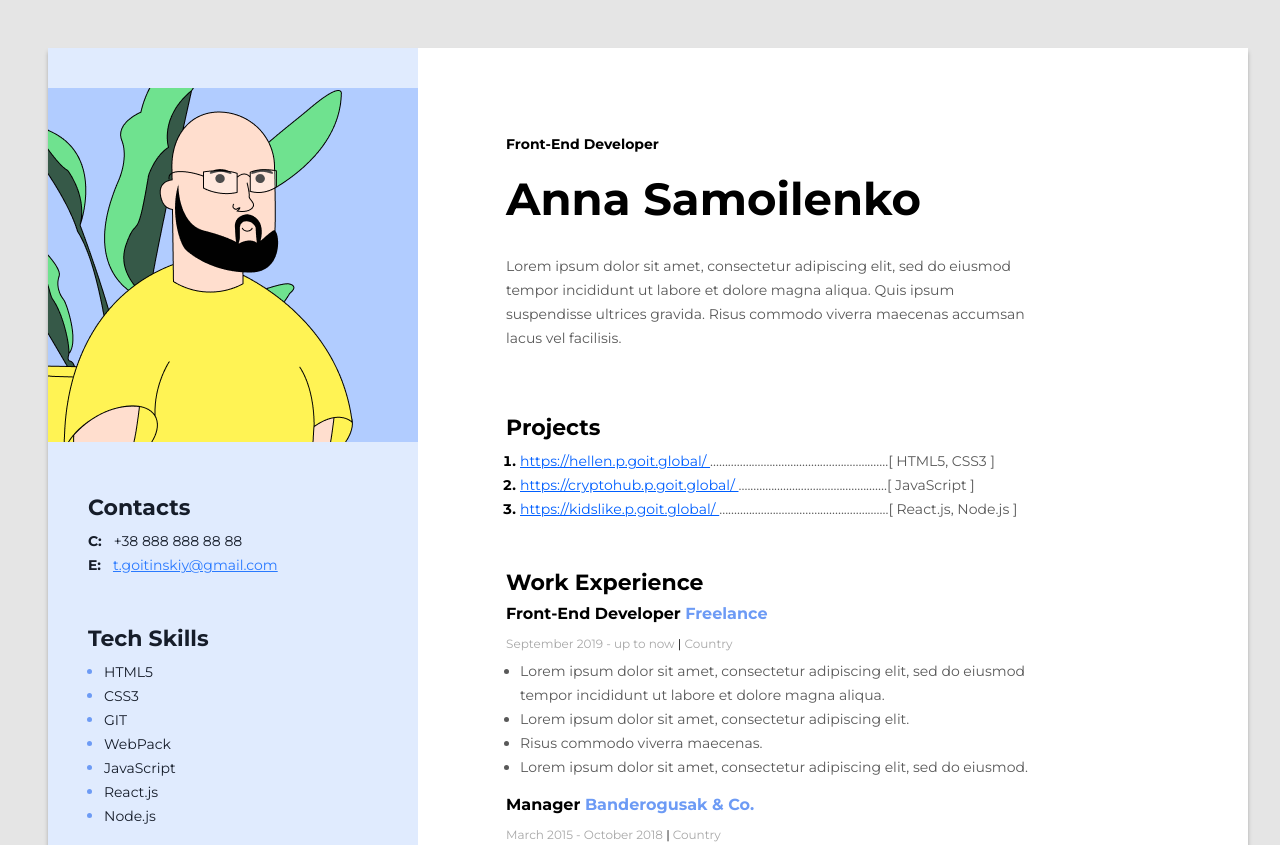
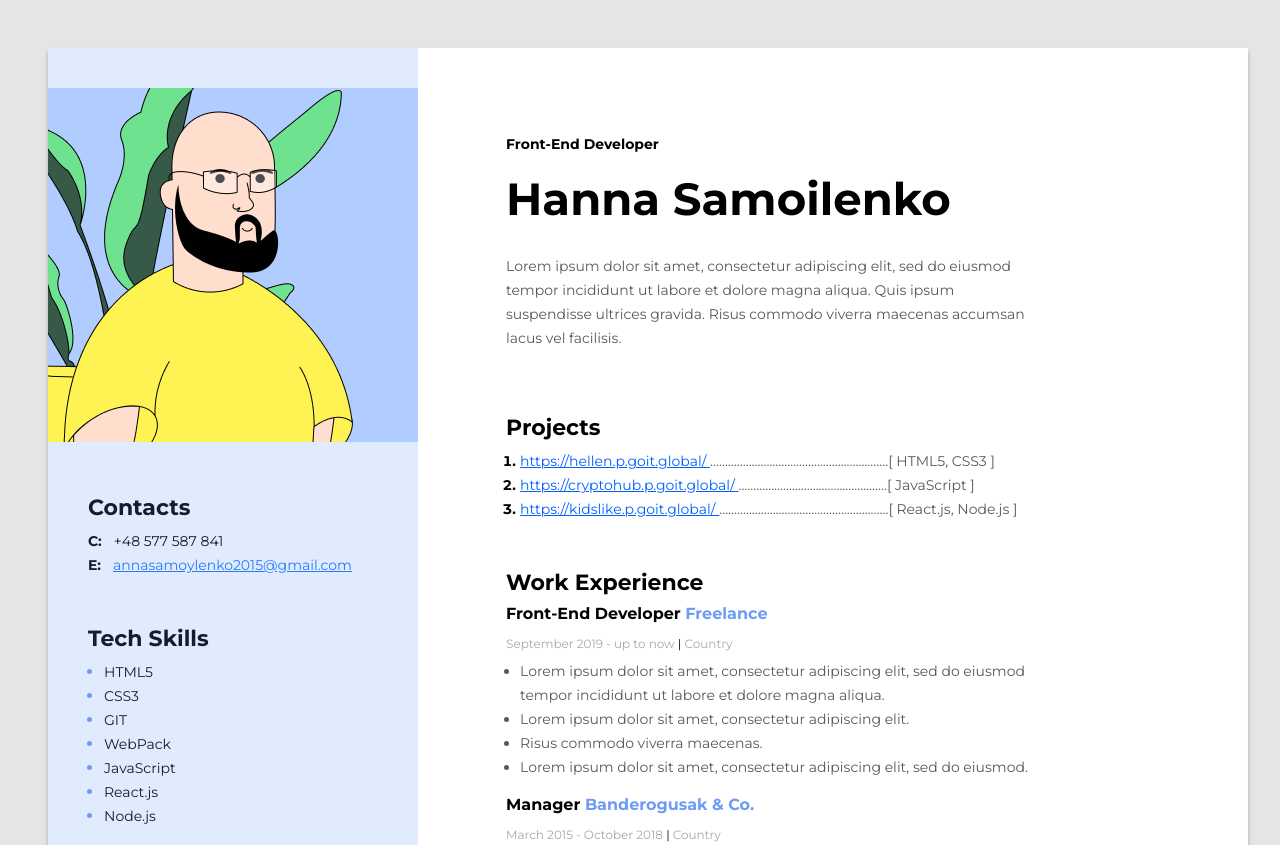
Before and after one commit to Annargb/resume, a plain HTML site: page index.html in a window 1280 px wide. Shown: the top 845 px of the page. Drawn offline with Linux system fonts and the light colour scheme.

Commit message:
Update index.html

```diff
--- a/index.html
+++ b/index.html
@@ -24,7 +24,7 @@
         <!-- About me -->
         <div class="about-me-container">
           <h2 class="my-profession">Front-End Developer</h2>
-          <h1 class="my-name">Anna Samoilenko</h1>
+          <h1 class="my-name">Hanna Samoilenko</h1>
 
           <p class="my-descr">
             Lorem ipsum dolor sit amet, consectetur adipiscing elit, sed do
@@ -155,15 +155,15 @@
           <h3 class="sidebar-title">Contacts</h3>
           <p class="contacts-item">
             <span class="contacts-type">C: </span>
-            <a href="tel:+388888888888" class="contacs-number"
-              >+38 888 888 88 88</a
+            <a href="tel:+48577587841" class="contacs-number"
+              >+48 577 587 841</a
             >
           </p>
 
           <p class="contacts-item">
             <span class="contacts-type">E: </span>
             <a href="mailto:t.goitinskiy@gmail.com" class="contacts-email"
-              >t.goitinskiy@gmail.com</a
+              >annasamoylenko2015@gmail.com</a
             >
           </p>
         </div>
```
